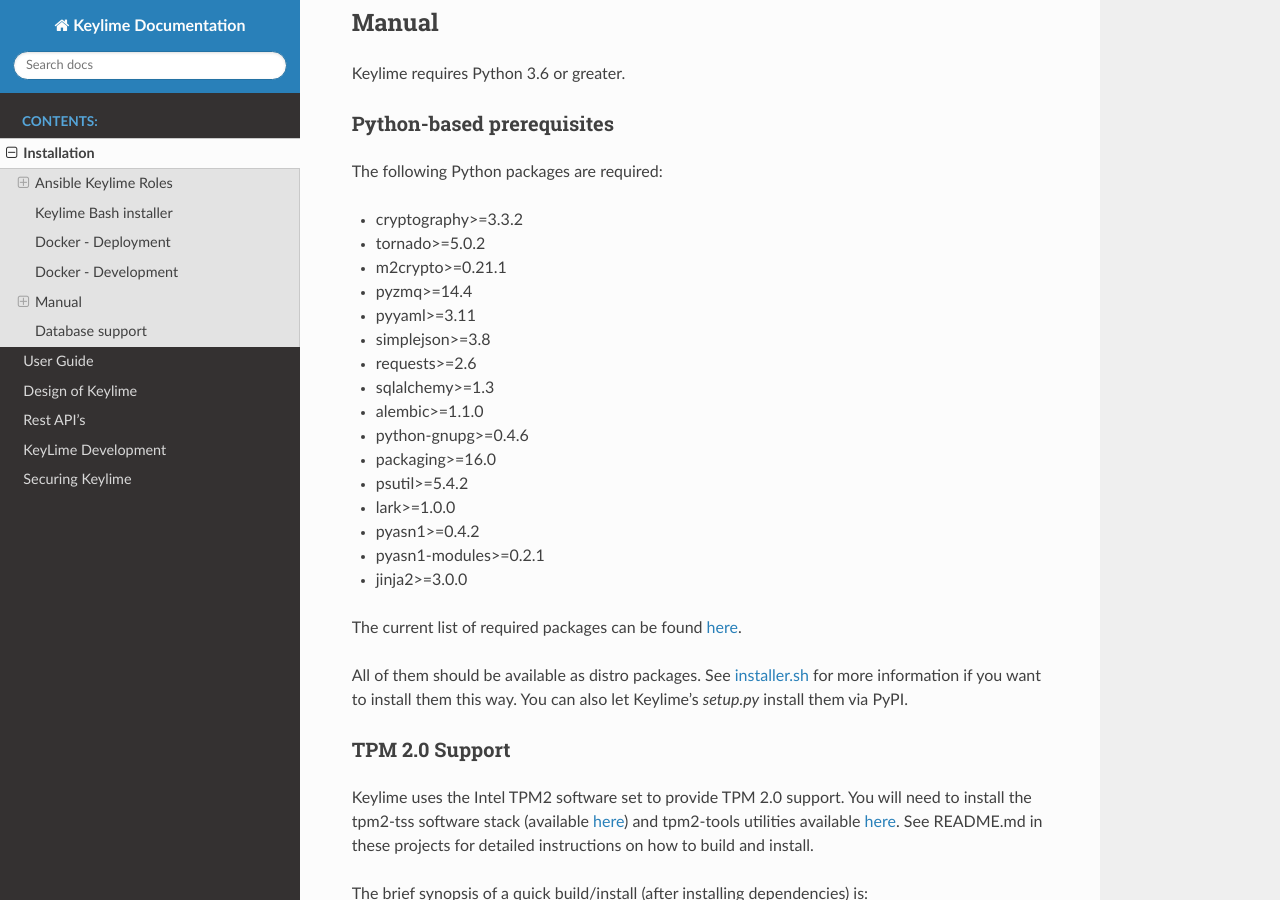
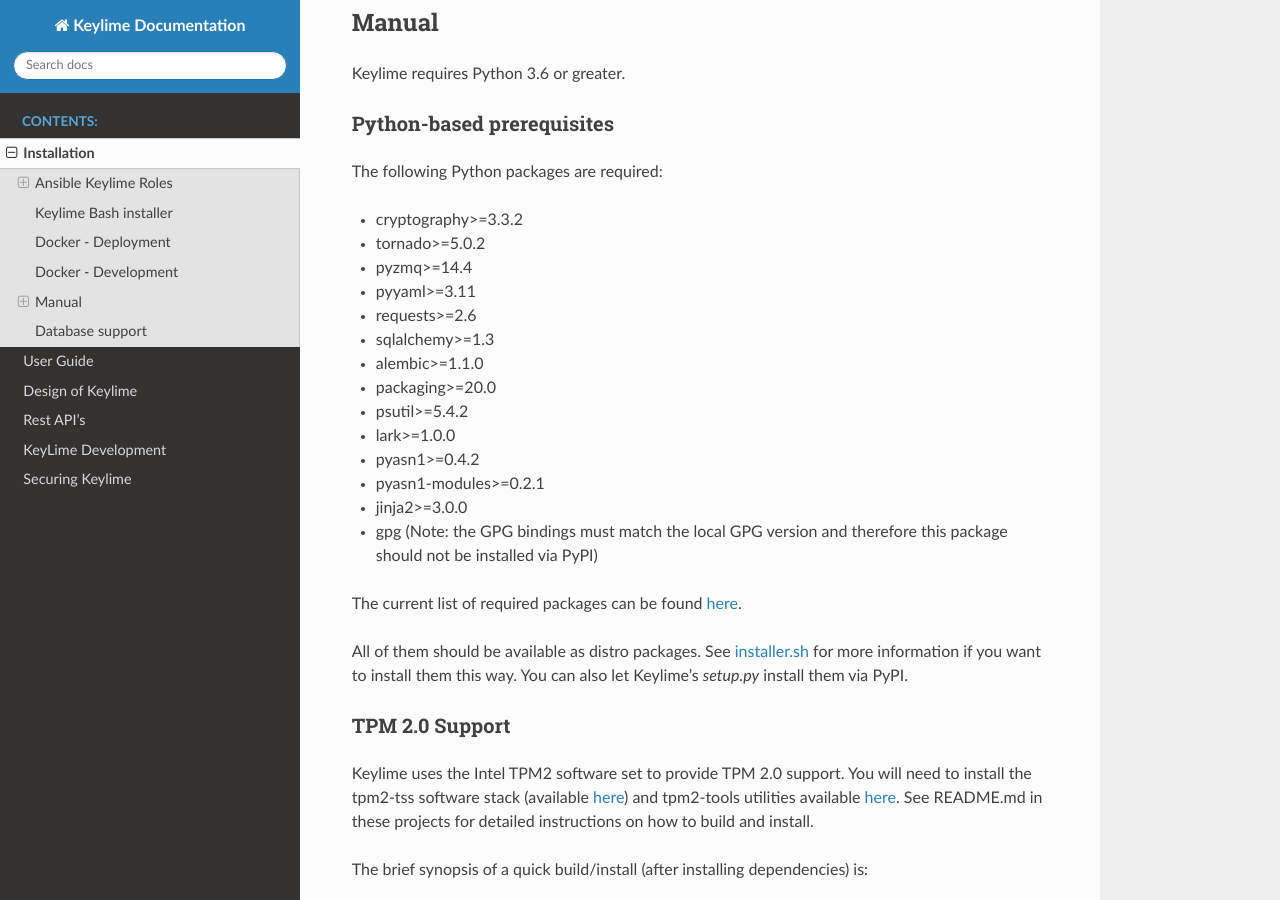
Before and after one commit to keylime/keylime, a Sphinx documentation site: the page built from docs/installation.rst, in a window 1280 px wide and 900 px high, scrolled down 2601 px. Built offline with Sphinx 7.4.7 and the Read the Docs theme 2.0.0, drawn with Linux system fonts in a browser that asks for light colours.

Commit message:
requirements.txt, docs: add gpg package and sync list in docs
Signed-off-by: Thore Sommer <mail@thson.de>

```diff
--- a/docs/installation.rst
+++ b/docs/installation.rst
@@ -133,20 +133,18 @@
 
 * cryptography>=3.3.2
 * tornado>=5.0.2
-* m2crypto>=0.21.1
 * pyzmq>=14.4
 * pyyaml>=3.11
-* simplejson>=3.8
 * requests>=2.6
 * sqlalchemy>=1.3
 * alembic>=1.1.0
-* python-gnupg>=0.4.6
-* packaging>=16.0
+* packaging>=20.0
 * psutil>=5.4.2
 * lark>=1.0.0
 * pyasn1>=0.4.2
 * pyasn1-modules>=0.2.1
 * jinja2>=3.0.0
+* gpg (Note: the GPG bindings must match the local GPG version and therefore this package should not be installed via PyPI)
 
 The current list of required packages can be found `here <https://github.com/keylime/keylime/blob/master/requirements.txt>`_.
 
--- a/requirements.txt
+++ b/requirements.txt
@@ -18,3 +18,5 @@
 pyasn1>=0.4.2 # BSD
 pyasn1-modules>=0.2.1 # BSD
 jinja2>=3.0.0 # BSD
+# Keylime requires also gpg (LGPLv2+).
+# Those bindings must match the local GPG version and therefore this package is not installed via PyPI.
```
